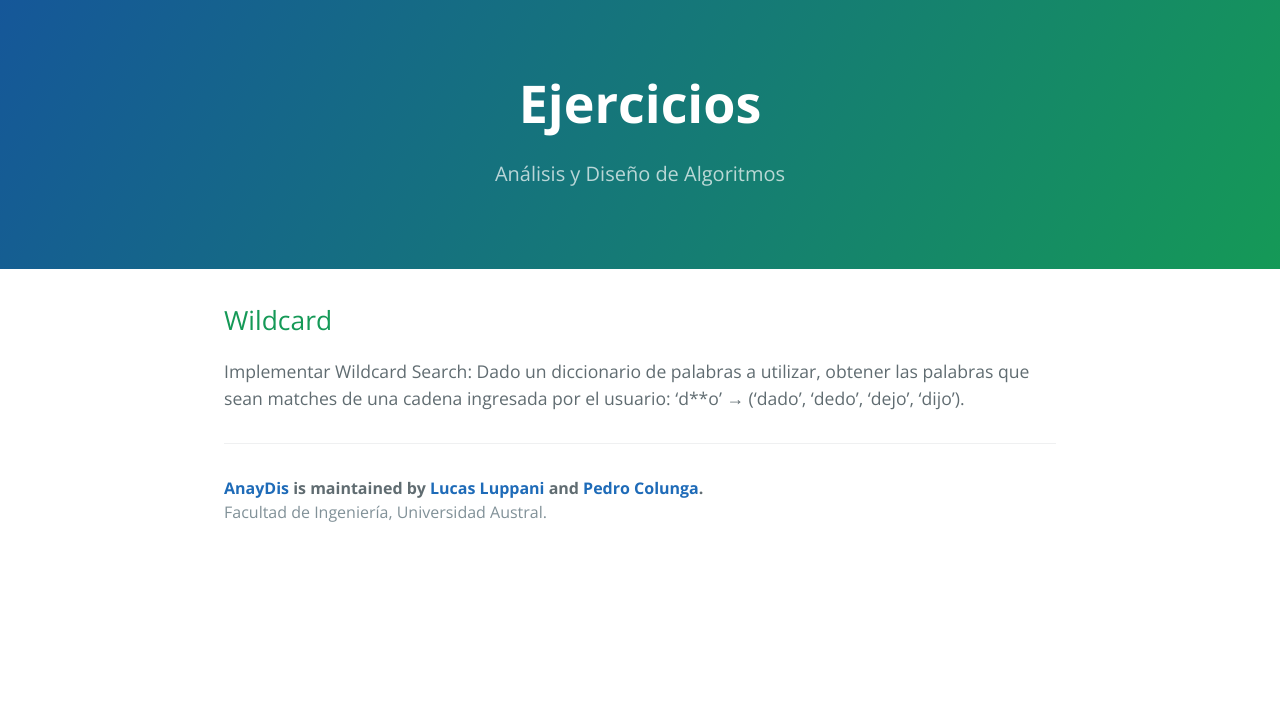
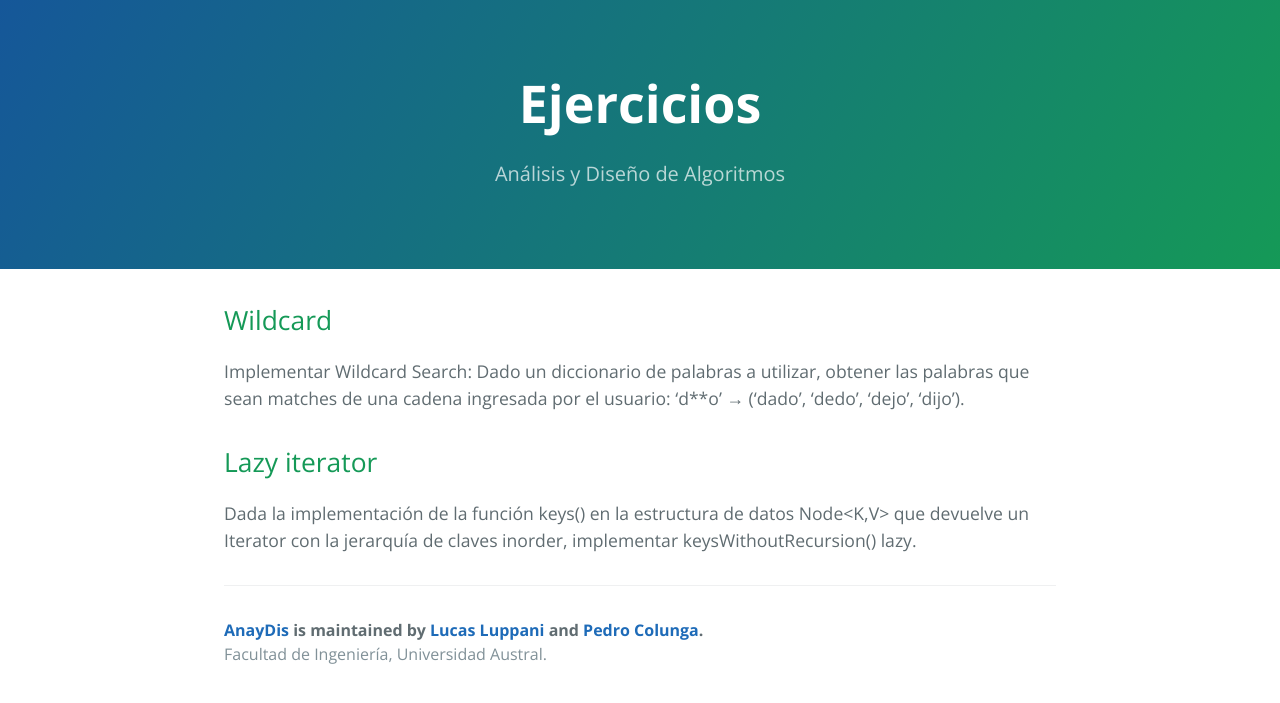
Before and after one commit to FacultadDeIngenieria/anaydis, a Jekyll site: the page built from practice/exercices.md, in a window 1280 px wide. Shown: the top 703 px of the page. Built offline with Jekyll 4.4.1, drawn with Linux system fonts in a browser that asks for light colours.

Commit message:
Adding lazy iterator.

```diff
--- a/practice/exercices.md
+++ b/practice/exercices.md
@@ -7,3 +7,7 @@ permalink: /practice/exercices
 ## Wildcard
 
 Implementar Wildcard Search: Dado un diccionario de palabras a utilizar, obtener las palabras que sean matches de una cadena ingresada por el usuario: ‘d**o’ → (‘dado’, ‘dedo’, ‘dejo’, ‘dijo’).
+
+## Lazy iterator
+
+Dada la implementación de la función keys() en la estructura de datos Node<K,V> que devuelve un Iterator<K> con la jerarquía de claves inorder, implementar keysWithoutRecursion() lazy.
```
